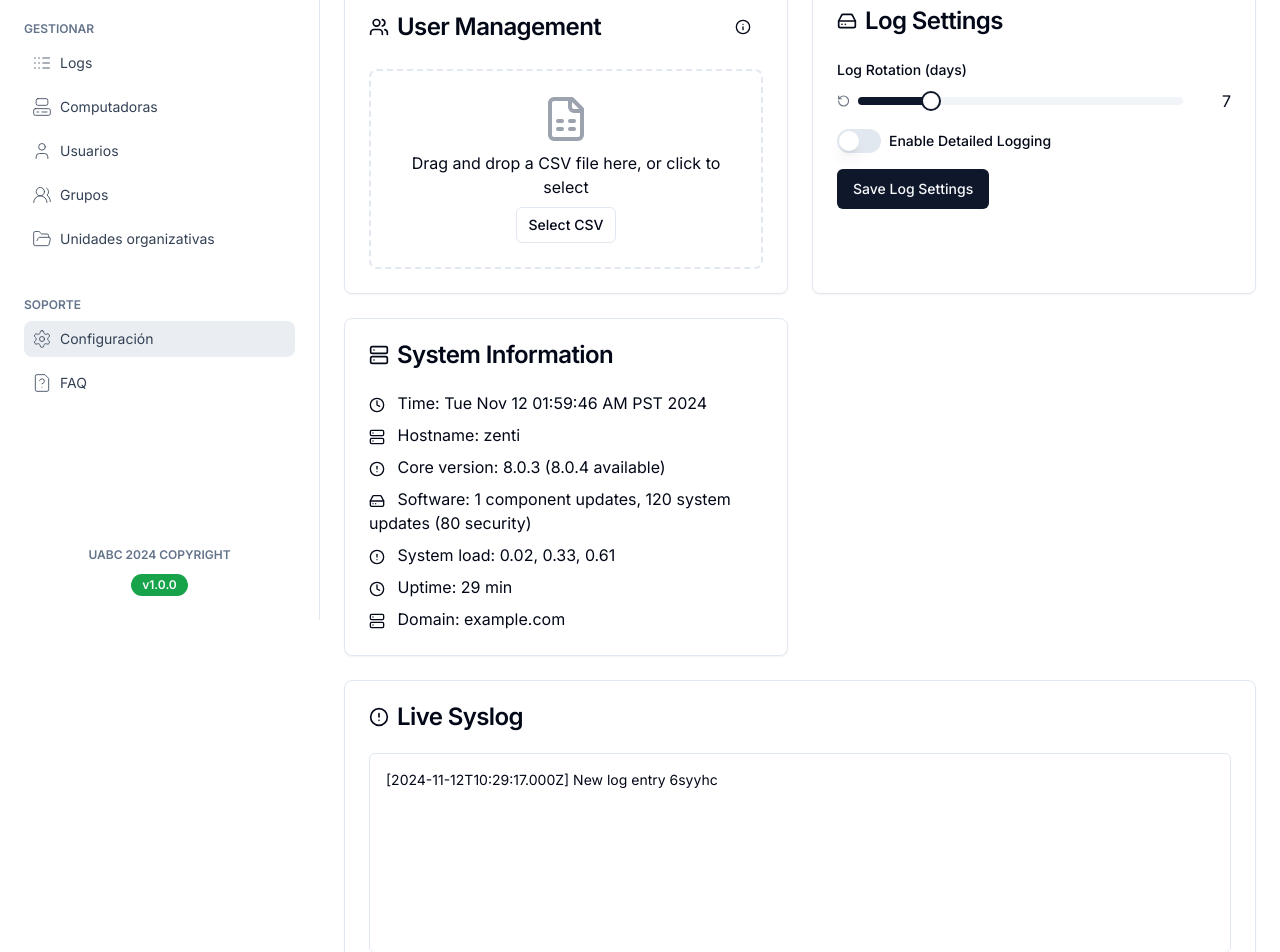
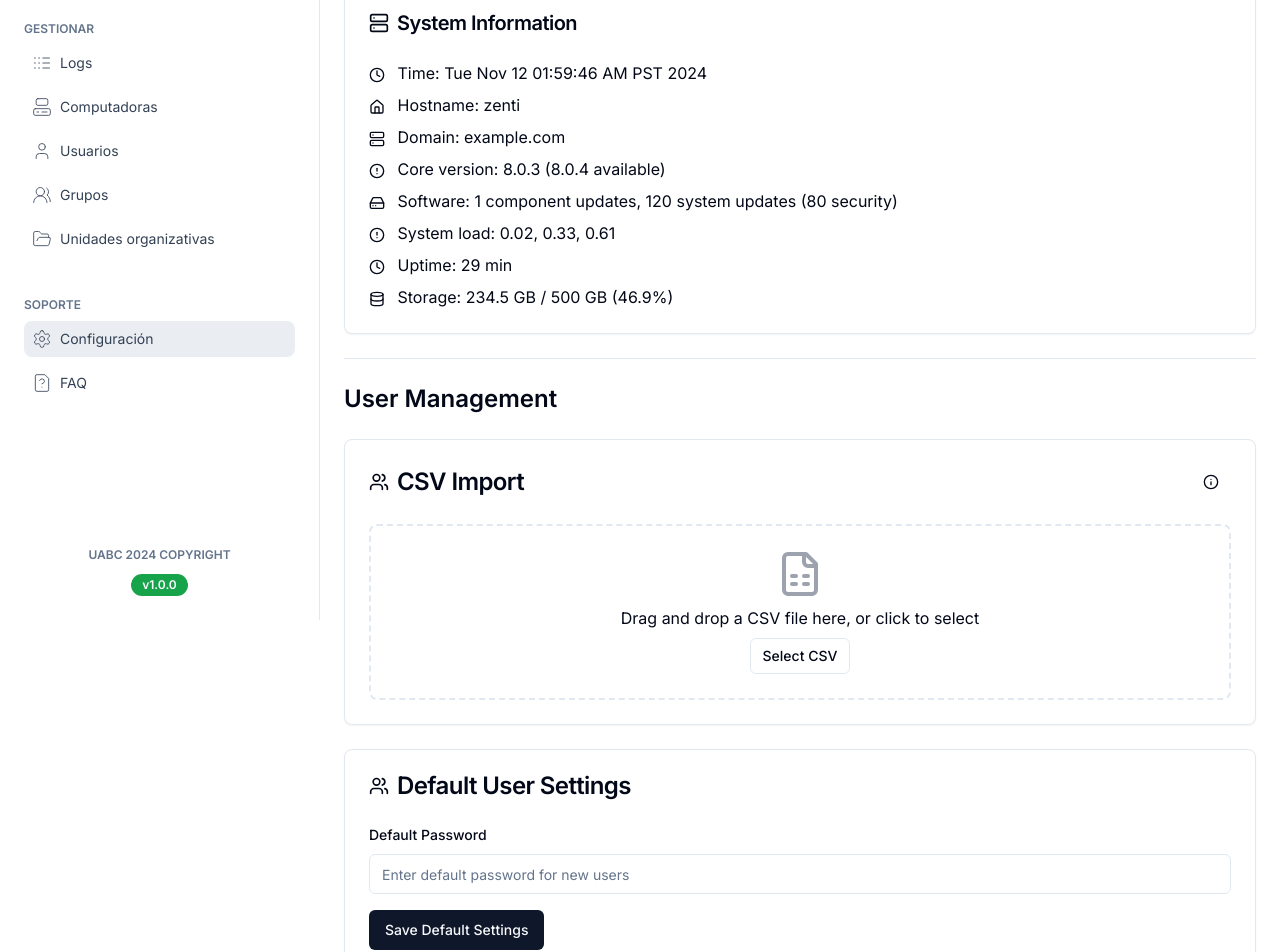
Before and after one commit to Niklauswy/samba, a Next.js app: page /settings in a window 1280 px wide. Shown: the part 180-1132 px from the top of the page. Built offline with nearby package versions, Linux system fonts and the light colour scheme.

Commit message:
Add settings page

```diff
--- a/app/(routes)/(dashboard)/(settings)/settings/page.jsx
+++ b/app/(routes)/(dashboard)/(settings)/settings/page.jsx
@@ -8,6 +8,7 @@ import { Switch } from "@/components/ui/switch"
 import { Slider } from "@/components/ui/slider"
 import { Card, CardContent, CardHeader, CardTitle } from "@/components/ui/card"
 import { ScrollArea } from "@/components/ui/scroll-area"
+import { Separator } from "@/components/ui/separator"
 import {
   Dialog,
   DialogContent,
@@ -17,21 +18,23 @@ import {
   DialogTrigger,
 } from "@/components/ui/dialog"
 import { Table, TableBody, TableCell, TableHead, TableHeader, TableRow } from "@/components/ui/table"
-import { Users, FileSpreadsheet, HardDrive, AlertCircle, RotateCcw, Clock, Server, Info } from "lucide-react"
+import { Users, FileSpreadsheet, HardDrive, AlertCircle, RotateCcw, Clock, Server, Info, Database, Home } from "lucide-react"
 
 export default function Settings() {
   const [domain, setDomain] = useState("example.com")
+  const [hostname, setHostname] = useState("zenti")
   const [logRotation, setLogRotation] = useState(7)
   const [detailedLogging, setDetailedLogging] = useState(false)
   const [csvFile, setCsvFile] = useState(null)
+  const [defaultPassword, setDefaultPassword] = useState("")
   const [syslogEntries, setSyslogEntries] = useState([])
   const [systemInfo, setSystemInfo] = useState({
     time: "",
-    hostname: "",
     coreVersion: "",
     software: "",
     systemLoad: "",
-    uptime: ""
+    uptime: "",
+    storage: ""
   })
 
   useEffect(() => {
@@ -46,11 +49,11 @@ export default function Settings() {
     // Simulating system info updates
     setSystemInfo({
       time: "Tue Nov 12 01:59:46 AM PST 2024",
-      hostname: "zenti",
       coreVersion: "8.0.3 (8.0.4 available)",
       software: "1 component updates, 120 system updates (80 security)",
       systemLoad: "0.02, 0.33, 0.61",
-      uptime: "29 min"
+      uptime: "29 min",
+      storage: "234.5 GB / 500 GB (46.9%)"
     })
 
     return () => clearInterval(interval)
@@ -84,12 +87,34 @@ export default function Settings() {
     <div className="container mx-auto p-6 space-y-6">
       <h1 className="text-3xl font-bold mb-6">Dashboard Settings</h1>
 
-      <div className="grid grid-cols-1 md:grid-cols-2 gap-6">
+      <Card>
+        <CardHeader>
+          <CardTitle className="text-xl flex items-center gap-2">
+            <Server className="w-5 h-5" />
+            System Information
+          </CardTitle>
+        </CardHeader>
+        <CardContent className="space-y-2">
+          <p><Clock className="inline w-4 h-4 mr-2" /> Time: {systemInfo.time}</p>
+          <p><Home className="inline w-4 h-4 mr-2" /> Hostname: {hostname}</p>
+          <p><Server className="inline w-4 h-4 mr-2" /> Domain: {domain}</p>
+          <p><AlertCircle className="inline w-4 h-4 mr-2" /> Core version: {systemInfo.coreVersion}</p>
+          <p><HardDrive className="inline w-4 h-4 mr-2" /> Software: {systemInfo.software}</p>
+          <p><AlertCircle className="inline w-4 h-4 mr-2" /> System load: {systemInfo.systemLoad}</p>
+          <p><Clock className="inline w-4 h-4 mr-2" /> Uptime: {systemInfo.uptime}</p>
+          <p><Database className="inline w-4 h-4 mr-2" /> Storage: {systemInfo.storage}</p>
+        </CardContent>
+      </Card>
+
+      <Separator className="my-6" />
+
+      <div className="space-y-6">
+        <h2 className="text-2xl font-semibold">User Management</h2>
         <Card>
           <CardHeader>
             <CardTitle className="flex items-center gap-2">
               <Users className="w-5 h-5" />
-              User Management
+              CSV Import
               <Dialog>
                 <DialogTrigger asChild>
                   <Button variant="ghost" size="sm" className="ml-auto">
@@ -164,6 +189,33 @@ export default function Settings() {
         <Card>
           <CardHeader>
             <CardTitle className="flex items-center gap-2">
+              <Users className="w-5 h-5" />
+              Default User Settings
+            </CardTitle>
+          </CardHeader>
+          <CardContent>
+            <div className="space-y-4">
+              <div className="space-y-2">
+                <Label htmlFor="default-password">Default Password</Label>
+                <Input
+                  id="default-password"
+                  type="password"
+                  value={defaultPassword}
+                  onChange={(e) => setDefaultPassword(e.target.value)}
+                  placeholder="Enter default password for new users"
+                />
+              </div>
+              <Button>Save Default Settings</Button>
+            </div>
+          </CardContent>
+        </Card>
+      </div>
+
+      <Separator className="my-6" />
+
+      <Card>
+        <CardHeader>
+          <CardTitle className="flex items-center gap-2">
             <HardDrive className="w-5 h-5" />
             Log Settings
           </CardTitle>
@@ -196,24 +248,7 @@ export default function Settings() {
         </CardContent>
       </Card>
 
-        <Card>
-          <CardHeader>
-            <CardTitle className="flex items-center gap-2">
-              <Server className="w-5 h-5" />
-              System Information
-            </CardTitle>
-          </CardHeader>
-          <CardContent className="space-y-2">
-            <p><Clock className="inline w-4 h-4 mr-2" /> Time: {systemInfo.time}</p>
-            <p><Server className="inline w-4 h-4 mr-2" /> Hostname: {systemInfo.hostname}</p>
-            <p><AlertCircle className="inline w-4 h-4 mr-2" /> Core version: {systemInfo.coreVersion}</p>
-            <p><HardDrive className="inline w-4 h-4 mr-2" /> Software: {systemInfo.software}</p>
-            <p><AlertCircle className="inline w-4 h-4 mr-2" /> System load: {systemInfo.systemLoad}</p>
-            <p><Clock className="inline w-4 h-4 mr-2" /> Uptime: {systemInfo.uptime}</p>
-            <p><Server className="inline w-4 h-4 mr-2" /> Domain: {domain}</p>
-          </CardContent>
-        </Card>
-      </div>
+      <Separator className="my-6" />
 
       <Card>
         <CardHeader>
```
Lines whose indentation alone changed are shown as unchanged.
